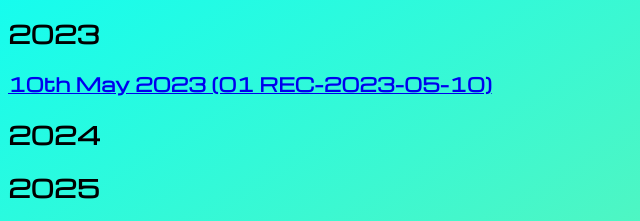
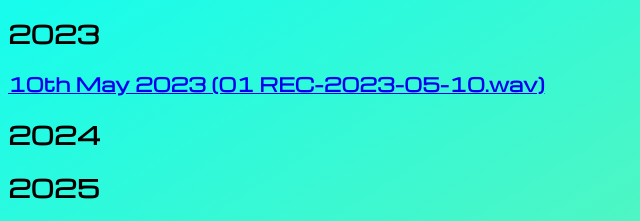
Before and after one commit to DjDango/DJDangoPerformances, a plain HTML site: page DJRecordings.html in a window 1280 px wide. Shown: the part 246-467 px from the top of the page, 0-640 px from the left. Drawn offline with nearby package versions, Linux system fonts and the light colour scheme.

Commit message:
Update DJRecordings.html

```diff
--- a/DJRecordings.html
+++ b/DJRecordings.html
@@ -14,7 +14,7 @@
   <h2>I record my DJing when I am sure it will not take up full storage so, that is why you might not see lots of recordings</h2>
   <h2>Recordings to be added soon...</h2>
   <h2>2023</h2>
-  <h3><a href='https://voca.ro/1j9dctcDpdho'>10th May 2023 (01 REC-2023-05-10)</a></h3>
+  <h3><a href='https://voca.ro/1j9dctcDpdho'>10th May 2023 (01 REC-2023-05-10.wav)</a></h3>
   <h2>2024</h2>
   <h2>2025</h2>
   <h2>2026</h2>
```
